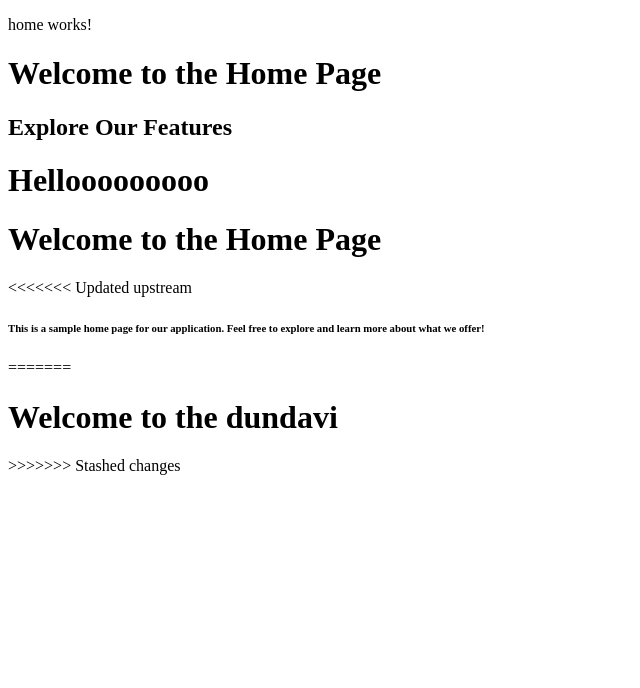
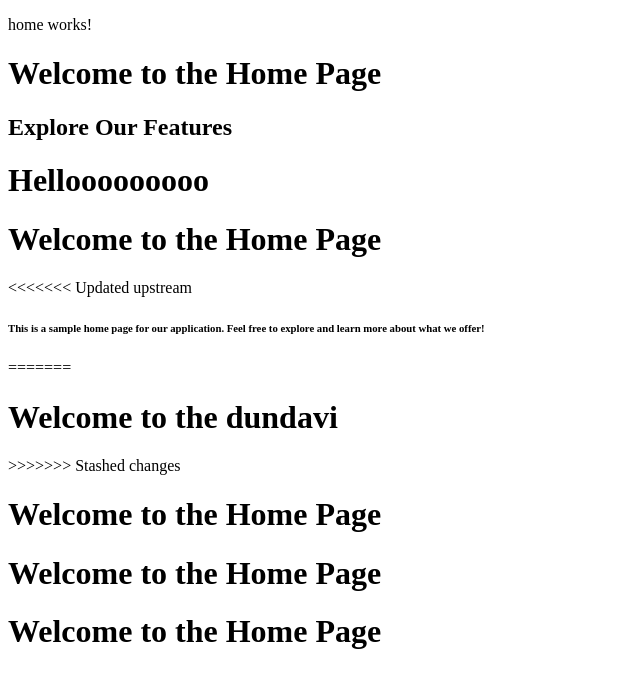
Before and after one commit to Keerthanagowda2003/Angulardemoproject, an Angular app: page /home in a window 1280 px wide. Shown: the top 688 px of the page, without its empty margins (0-640 px from the left). Built offline with nearby package versions, Linux system fonts and the light colour scheme.

Commit message:
I add three tag

```diff
--- a/src/app/home/home.component.html
+++ b/src/app/home/home.component.html
@@ -17,3 +17,7 @@
 =======
 <h1> Welcome to the dundavi</h1>
 >>>>>>> Stashed changes
+
+<h1> Welcome to the Home Page</h1>
+<h1> Welcome to the Home Page</h1>
+<h1> Welcome to the Home Page</h1>
```
